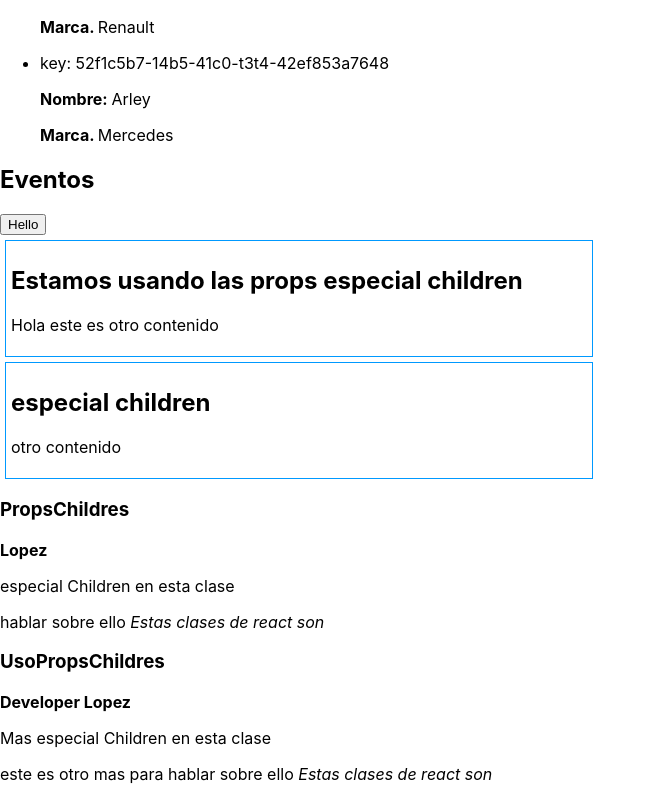
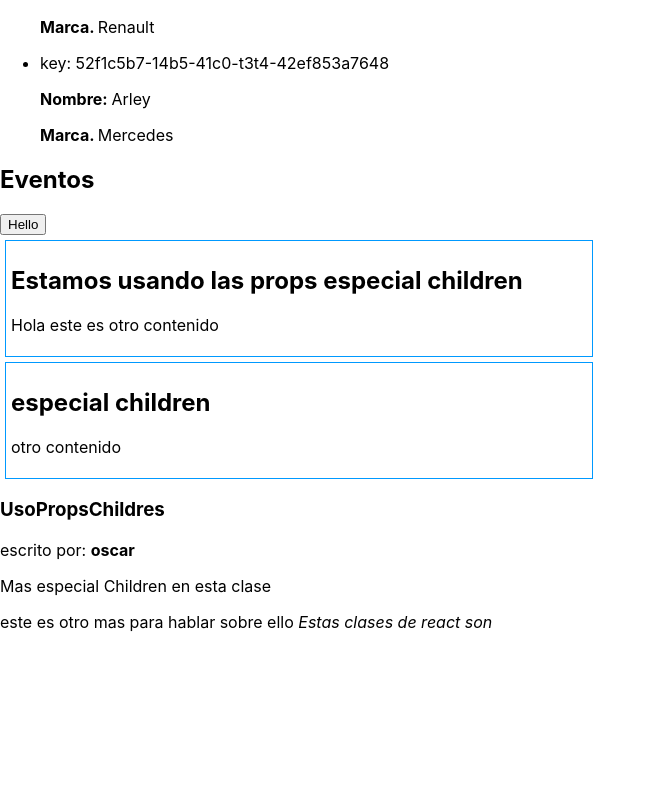
Before and after one commit to OscarLLC/app-curse-udemy, a React (Create React App) app: page / in a window 1280 px wide. Shown: the part 1048-1848 px from the top of the page, without its empty margins (0-656 px from the left). After the commit the page ends 1696 px from the top, so only its background shows below. Built offline with nearby package versions, Linux system fonts and the light colour scheme.

Commit message:
use of propstypes

```diff
--- a/package.json
+++ b/package.json
@@ -6,6 +6,7 @@
     "@testing-library/jest-dom": "^4.2.4",
     "@testing-library/react": "^9.4.0",
     "@testing-library/user-event": "^7.2.1",
+    "prop-types": "15.7.2",
     "react": "^16.12.0",
     "react-dom": "^16.12.0",
     "react-scripts": "3.4.0"
--- a/src/App.js
+++ b/src/App.js
@@ -90,17 +90,8 @@ class Text extends Component{
             <p>otro contenido</p>
          </Children>
          <UseChildren
-          title="PropsChildres"
-          autor="Lopez"
-          content=" especial Children
-          en esta clase "
-         >
-          <p>hablar sobre ello {this.props.children} <em>Estas clases de react son
-            </em><br /></p>
-         </UseChildren>
-         <UseChildren
           title="UsoPropsChildres"
-          autor="Developer Lopez"
+          autor="oscar"
           content="Mas especial Children
           en esta clase "
          >
--- a/src/Component/UsePropsTypes.js
+++ b/src/Component/UsePropsTypes.js
@@ -1,13 +1,18 @@
 import React from 'react'
+import PropTypes from 'prop-types'
 
 class UseChildren extends React.Component{
-  render(){
+  static propTypes = {
+    autor: PropTypes.string.isRequired
+  }
+    render(){
+    const {title, autor, content} = this.props
     return(
       <section>
         <article>
-          <h3>{this.props.title}</h3>
-            <p><strong>{this.props.autor}</strong></p>
-            <p>{this.props.content}</p>
+          <h3>{title}</h3>
+            {autor && <p>escrito por: <strong>{autor}</strong></p>}
+            <p>{content}</p>
           {this.props.children}
         </article>
       </section>
```
Also changed, not shown: 1 other file (tests, documents, lock files or other folders).
